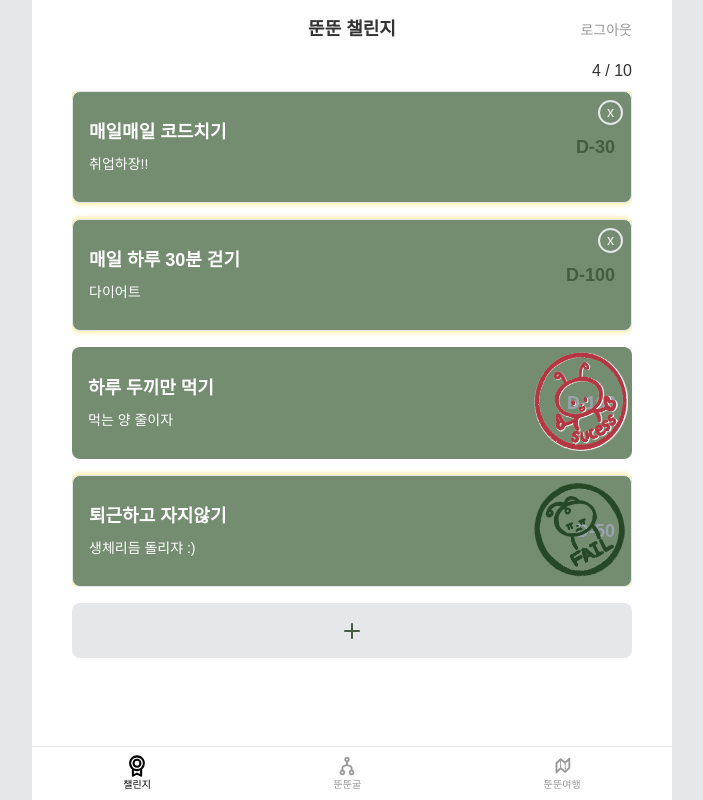
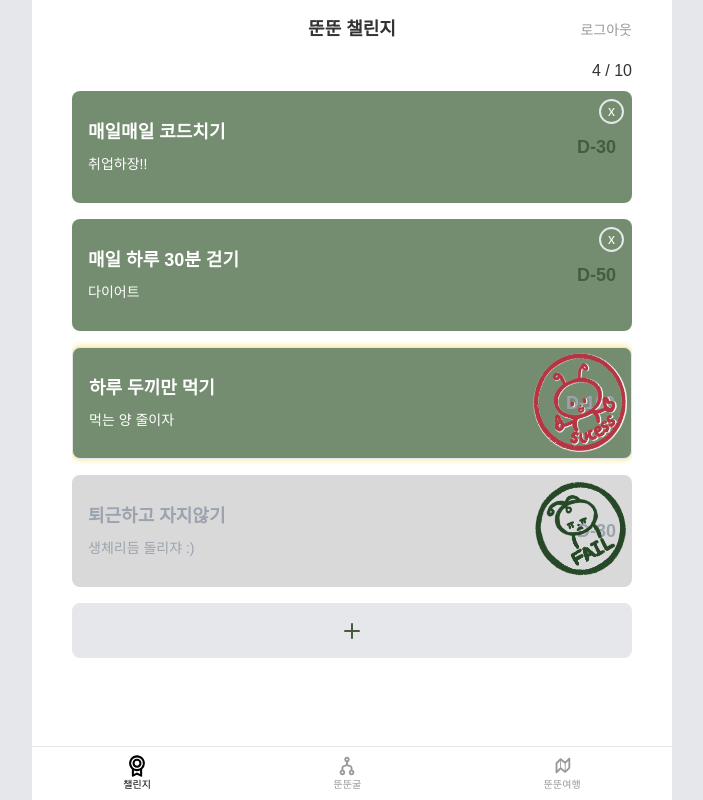
Before and after one commit to We-LGD/ddoon-ddoon, a React (Vite) app: page /challenge in a window 1280 px wide. Shown: the whole page, without its empty margins (288-991 px from the left). Built offline with nearby package versions, Linux system fonts and the light colour scheme; a web font is replaced by a local one.

Commit message:
chore: Challenge 페이지 관련 DummyData->MockData로 수정

```diff
--- a/src/pages/Challenge/ChallengeBox.tsx
+++ b/src/pages/Challenge/ChallengeBox.tsx
@@ -1,32 +1,27 @@
 import { useNavigate } from 'react-router-dom';
-import useDummyStore from '@/store/useDummyStore';
+import { Images } from '@/shared/assets/images';
 import DeleteBtn from '@/pages/Challenge/DeleteBtn';
 import { ChallengeProps } from '@/pages/interface';
-import SuccessImg from '@/shared/assets/images/성공도장.png';
-import FailImg from '@/shared/assets/images/실패도장.png';
 
-function ChallengeBox({ title, memo, day, result, index, successCheck }: ChallengeProps) {
-  const { updateDummy } = useDummyStore();
+export default function ChallengeBox({ idx, title, memo, day, result }: ChallengeProps) {
   const navigate = useNavigate();
 
-  const handleOpen = (
-    i: ChallengeProps['index'],
-    result: ChallengeProps['result'],
-    successCheck: ChallengeProps['successCheck'],
-  ) => {
+  const handleOpen = () => {
     if (result === 'progress') {
-      navigate('/ddoon-ddoon-trip');
-    } else if (result === 'success' && !successCheck && i) {
-      updateDummy(i, undefined, true);
-      navigate('/ddoon-ddoon-gool');
+      navigate('/ddoon-ddoon-trip', { state: { idx } });
+    } else if (result === 'success') {
+      navigate('/ddoon-ddoon-gool', { state: { idx } });
     }
   };
 
   return (
     <>
       <div
-        onClick={() => handleOpen(index, result, successCheck)}
-        className={`w-full h-[7rem] rounded-lg flex space-x-10 justify-between items-center p-4 relative ${result !== 'success' && !successCheck ? 'text-white border shadow-light animate-successLight bg-main cursor-pointer' : result === 'fail' || successCheck ? 'bg-disabled text-gray-400' : 'hover:bg-active group bg-main text-white cursor-pointer'}`}
+        onClick={handleOpen}
+        className={`w-full h-[7rem] rounded-lg flex space-x-10 justify-between items-center p-4 relative
+          ${result === 'success' && ' text-white border shadow-light animate-successLight bg-main  hover:bg-active group cursor-pointer'}
+          ${result === 'progress' && 'text-white bg-main hover:bg-active group cursor-pointer'}
+          ${result === 'fail' && 'bg-disabled text-gray-400'}`}
       >
         <section className="flex flex-col space-y-2 overflow-hidden w-full">
           <h1 className="text-[1.125rem] font-semibold overflow-hidden text-ellipsis whitespace-nowrap w-full">
@@ -39,16 +34,14 @@ function ChallengeBox({ title, memo, day, result, index, successCheck }: Challen
         >
           D-{day}
         </p>
-        <DeleteBtn result={result} index={index} />
+        <DeleteBtn result={result} />
         {result === 'success' && (
-          <img className="absolute top-1 right-1 w-[5.875rem] h-[6.25rem]" src={SuccessImg} alt="챌린지성공" />
+          <img className="absolute top-1 right-1 w-[5.875rem] h-[6.25rem]" src={Images.성공도장} alt="챌린지성공" />
         )}
         {result === 'fail' && (
-          <img className="absolute top-1 right-1 w-[5.875rem] h-[6.25rem]" src={FailImg} alt="챌린지실패" />
+          <img className="absolute top-1 right-1 w-[5.875rem] h-[6.25rem]" src={Images.실패도장} alt="챌린지실패" />
         )}
       </div>
     </>
   );
 }
-
-export default ChallengeBox;
--- a/src/pages/Challenge/DeleteBtn.tsx
+++ b/src/pages/Challenge/DeleteBtn.tsx
@@ -1,16 +1,10 @@
 import Swal from 'sweetalert2';
-import useDummyStore from '@/store/useDummyStore';
 import DeleteModal from '@/pages/Challenge/DeleteModal';
 import { ResultProps } from '@/pages/interface';
 
-function DeleteBtn({ result, index }: ResultProps) {
-  const { deleteDummy } = useDummyStore();
-
+export default function DeleteBtn({ result }: ResultProps) {
   const handleDelete = () => {
     Swal.close();
-    if (index) {
-      deleteDummy(index);
-    }
   };
 
   const showDeleteModal = (e: React.MouseEvent<HTMLButtonElement>) => {
@@ -28,5 +22,3 @@ function DeleteBtn({ result, index }: ResultProps) {
     </button>
   );
 }
-
-export default DeleteBtn;
--- a/src/pages/Challenge/index.tsx
+++ b/src/pages/Challenge/index.tsx
@@ -1,23 +1,22 @@
 import { useNavigate } from 'react-router-dom';
-import useDummyStore from '@/store/useDummyStore';
 import useInputStore from '@/store/useInputStore';
 import useSelectDayStore from '@/store/useSelectDayStore';
 import useNewChallengeStore from '@/store/useNewChallengeStore';
+import ChallengesData from '@/shared/data/ChallengesData';
 import Title from '@/shared/components/atoms/Title';
 import ChallengeBox from '@/pages/Challenge/ChallengeBox';
 import AddBtn from '@/pages/Challenge/AddBtn';
 import LimitModal from '@/pages/Challenge/LimitModal';
 import AddModal from '@/pages/Challenge/AddModal';
 
-function Challenge() {
+export default function Challenge() {
   const navigate = useNavigate();
-  const { dummy } = useDummyStore();
   const { resetInputs } = useInputStore();
   const { setSelect } = useSelectDayStore();
   const { setNewChallenge } = useNewChallengeStore();
 
   const handleChallengeAddModal = () => {
-    if (dummy.length >= 10) {
+    if (ChallengesData.length >= 10) {
       LimitModal();
     } else {
       AddModal({
@@ -50,18 +49,17 @@ function Challenge() {
         </button>
       </div>
 
-      <p className="w-full mb-2 text-right text-base">{dummy.length} / 10</p>
+      <p className="w-full mb-2 text-right text-base">{ChallengesData.length} / 10</p>
       <section className="flex flex-col gap-4 w-full max-h-screen overflow-y-auto">
-        {dummy.map((v, i) => {
+        {ChallengesData.map((challenge) => {
           return (
             <ChallengeBox
-              key={i}
-              title={v.title}
-              memo={v.memo}
-              day={v.day}
-              index={v.idx}
-              result={v.result}
-              successCheck={v.successCheck}
+              key={challenge.idx}
+              idx={challenge.idx}
+              title={challenge.title}
+              memo={challenge.memo}
+              day={challenge.days}
+              result={challenge.result}
             />
           );
         })}
@@ -70,5 +68,3 @@ function Challenge() {
     </div>
   );
 }
-
-export default Challenge;
--- a/src/pages/Trip/WoodSign.tsx
+++ b/src/pages/Trip/WoodSign.tsx
@@ -1,12 +1,18 @@
 import React, { useEffect, useRef, useState } from 'react';
 import { IoMdArrowDropup, IoMdArrowDropdown } from 'react-icons/io';
 import { Images } from '@/shared/assets/images';
-import ChallengesData from '@/shared/data/challenges';
+import ChallengesData from '@/shared/data/ChallengesData';
 
-function WoodSign({ setCurrentId }: { setCurrentId: React.Dispatch<React.SetStateAction<string>> }) {
+export default function WoodSign({
+  currentId,
+  setCurrentId,
+}: {
+  currentId: number;
+  setCurrentId: React.Dispatch<React.SetStateAction<number>>;
+}) {
   const woodSignRef = useRef<HTMLDivElement>(null);
   const [challengeSelectShow, setChallengeSelectShow] = useState(false);
-  const [currentName, setCurrentName] = useState(ChallengesData[0].name);
+  const [currentName, setCurrentName] = useState(ChallengesData[currentId - 1].title);
 
   useEffect(() => {
     const handleClickOutside = (event: MouseEvent) => {
@@ -61,14 +67,13 @@ function WoodSign({ setCurrentId }: { setCurrentId: React.Dispatch<React.SetStat
               {ChallengesData.filter((challenge) => challenge.result !== 'fail').map((challenge) => (
                 <p
                   key={challenge.idx}
-                  id={challenge.idx}
                   className="hover:bg-main hover:text-white transition-all  py-2 px-4"
                   onClick={() => {
-                    setCurrentName(challenge.name);
+                    setCurrentName(challenge.title);
                     setCurrentId(challenge.idx);
                   }}
                 >
-                  {challenge.name}
+                  {challenge.title}
                 </p>
               ))}
             </div>
@@ -80,5 +85,3 @@ function WoodSign({ setCurrentId }: { setCurrentId: React.Dispatch<React.SetStat
     </>
   );
 }
-
-export default WoodSign;
--- a/src/pages/Trip/index.tsx
+++ b/src/pages/Trip/index.tsx
@@ -1,19 +1,20 @@
 import { useEffect, useRef, useState } from 'react';
-import { useNavigate } from 'react-router-dom';
+import { useLocation, useNavigate } from 'react-router-dom';
 import { Images } from '@/shared/assets/images';
-import ChallengesData from '@/shared/data/challenges';
+import ChallengesData from '@/shared/data/ChallengesData';
 import SuccessCheckModal from '@/pages/Trip/SuccessCheckModal';
 import RetryCheckModal from '@/pages/Trip/RetryCheckModal';
 import AllSuccessModal from '@/pages/Trip/AllSuccessModal';
 import WoodSign from '@/pages/Trip/WoodSign';
 import getTodayDate from '@/utils/getTodayDate';
 
-function Trip() {
+export default function Trip() {
   const containerRef = useRef<HTMLDivElement | null>(null);
   const navigation = useNavigate();
+  const location = useLocation();
   const [imageDimensions, setImageDimensions] = useState({ width: 0, height: 0 });
   const [initialLoad, setInitialLoad] = useState(true);
-  const [currentId, setCurrentId] = useState(ChallengesData[0].idx);
+  const [currentId, setCurrentId] = useState(location.state ? location.state.idx : ChallengesData[0].idx);
   const [currentSuccessCount, setCurrentSuccessCount] = useState(0);
   const [days, setDays] = useState(30);
   const [showMessage, setShowMessage] = useState(false);
@@ -113,7 +114,7 @@ function Trip() {
           zIndex: 10,
         }}
       >
-        <WoodSign setCurrentId={setCurrentId} />
+        <WoodSign currentId={currentId} setCurrentId={setCurrentId} />
         {currentSuccessCount === 0 && (
           <img
             src={Images.기본뚠뚠}
@@ -137,23 +138,22 @@ function Trip() {
                 [index % 2 !== 0 ? 'left' : 'right']: '20%',
               }}
             >
-              <img src={Images.cloud} alt="구름" />
-              <p className="absolute horizontal-center">{index + 1} Day</p>
-              {!showMessage && index === currentSuccessCount && (
-                <p className="absolute bottom-[100%] text-lg text-white animate-pulse animate-textGlow">Click!</p>
-              )}
-
               {index === currentSuccessCount - 1 && (
                 <>
                   <img
                     src={Images.기본뚠뚠}
                     alt="기본뚠뚠"
-                    className={`absolute w-[50%] bottom-[75%] object-contain`}
+                    className="absolute w-[50%] bottom-[75%] object-contain z-20"
                   />
                   {showMessage && currentSuccessCount < days && (
                     <p className="absolute bottom-[210%] right-[-30%] text-center z-20">내일도 화이팅!</p>
                   )}
                 </>
+              )}
+              <img src={Images.cloud} alt="구름" />
+              <p className="absolute horizontal-center">{index + 1} Day</p>
+              {!showMessage && index === currentSuccessCount && (
+                <p className="absolute bottom-[100%] text-lg text-white animate-textGlow">Click!</p>
               )}
             </div>
           ))}
@@ -162,5 +162,3 @@ function Trip() {
     </div>
   );
 }
-
-export default Trip;
--- a/src/pages/interface.ts
+++ b/src/pages/interface.ts
@@ -5,18 +5,15 @@ export interface PositionProps {
 }
 
 export interface ResultProps {
-  result: 'success' | 'fail' | 'progress';
-  index?: number;
+  result: string;
 }
 
 export interface ChallengeProps {
-  idx?: number;
+  idx: number;
   title: string;
   memo: string;
   day: number;
-  result: 'success' | 'fail' | 'progress';
-  index?: number;
-  successCheck: boolean;
+  result: string;
 }
 
 export interface NewChallengeProps {
--- a/src/shared/data/challenges.ts
+++ b/src/shared/data/ChallengesData.ts
@@ -1,7 +1,7 @@
 const ChallengesData = [
   {
-    idx: '1',
-    name: '매일매일 코드치기',
+    idx: 1,
+    title: '매일매일 코드치기',
     memo: '취업하장!!',
     days: 30,
     successCount: 0,
@@ -9,8 +9,8 @@ const ChallengesData = [
     result: 'progress',
   },
   {
-    idx: '2',
-    name: '매일 하루 30분 걷기',
+    idx: 2,
+    title: '매일 하루 30분 걷기',
     memo: '다이어트',
     days: 50,
     successCount: 5,
@@ -18,8 +18,8 @@ const ChallengesData = [
     result: 'progress',
   },
   {
-    idx: '3',
-    name: '하루 두끼만 먹기',
+    idx: 3,
+    title: '하루 두끼만 먹기',
     memo: '먹는 양 줄이자',
     days: 100,
     successCount: 7,
@@ -27,8 +27,8 @@ const ChallengesData = [
     result: 'success',
   },
   {
-    idx: '4',
-    name: '퇴근하고 자지않기',
+    idx: 4,
+    title: '퇴근하고 자지않기',
     memo: '생체리듬 돌리쟈 :)',
     days: 30,
     successCount: 10,
```
